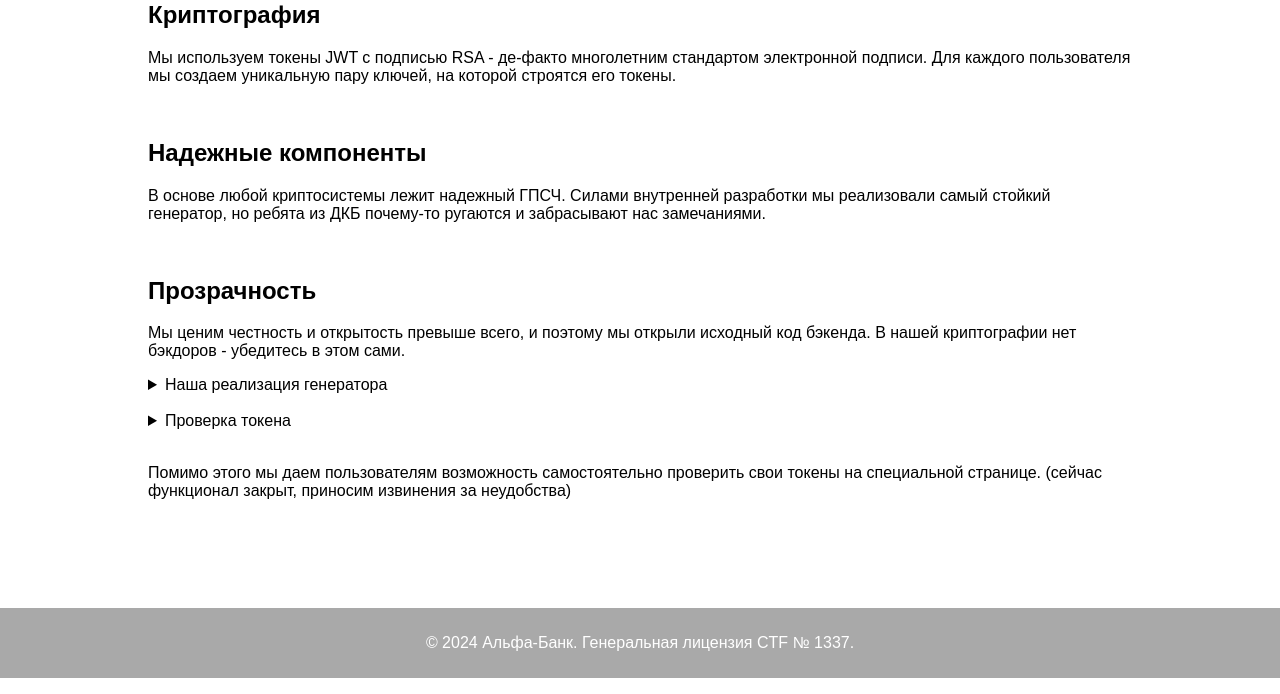
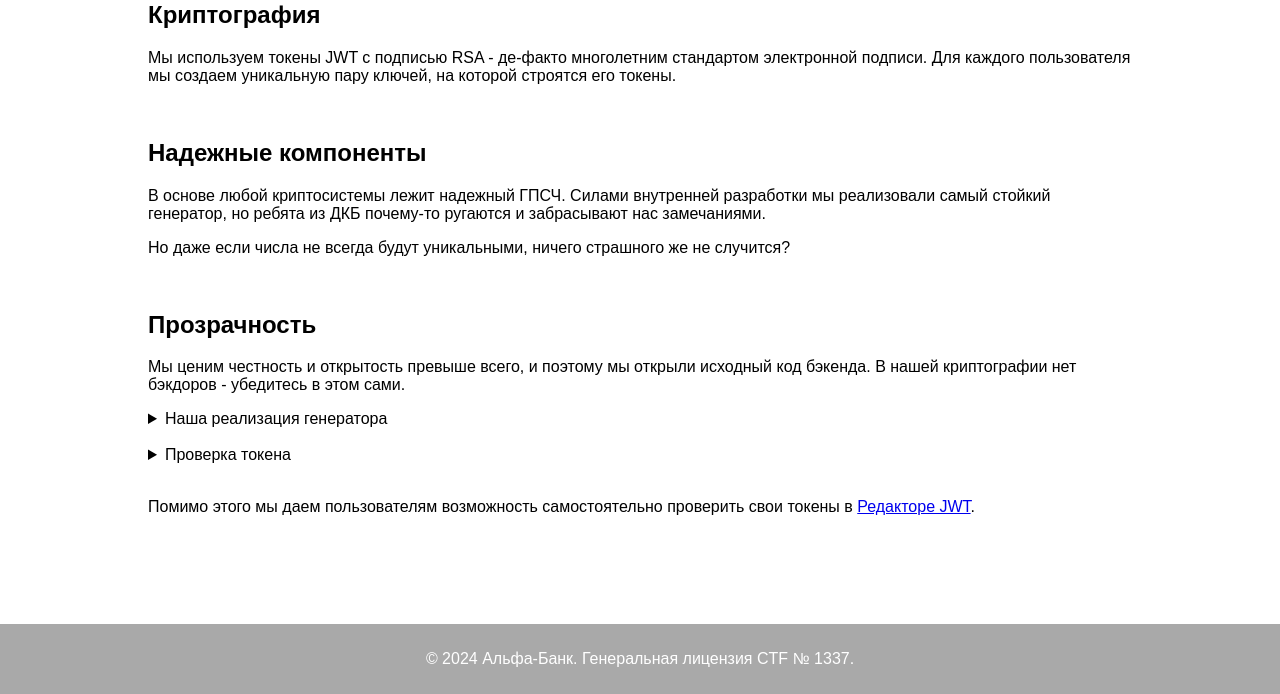
Before and after one commit to ng-dst/alfactf-signoffline, a Flask app: page /susurity in a window 1280 px wide. Shown: the part 487-1181 px from the top of the page. Run offline with Flask 3, Linux system fonts and the light colour scheme.

Commit message:
Update susurity.html

```diff
--- a/app/templates/susurity.html
+++ b/app/templates/susurity.html
@@ -24,6 +24,7 @@
 
         <h2>Надежные компоненты</h2>
         <p>В основе любой криптосистемы лежит надежный ГПСЧ. Силами внутренней разработки мы реализовали самый стойкий генератор, но ребята из ДКБ почему-то ругаются и забрасывают нас замечаниями.</p>
+        <p>Но даже если числа не всегда будут уникальными, ничего страшного же не случится?</p>
 
         <br>
 
@@ -82,7 +83,7 @@ payload = jwt.decode(token, user['public_key'], options={'require': ['exp', 'iat
 
         <br>
 
-        <p>Помимо этого мы даем пользователям возможность самостоятельно проверить свои токены на специальной странице. (сейчас функционал закрыт, приносим извинения за неудобства)</p>
+        <p>Помимо этого мы даем пользователям возможность самостоятельно проверить свои токены в <a href="/jwt-editor">Редакторе JWT</a>.</p>
 
         <br>
         <br>
```
